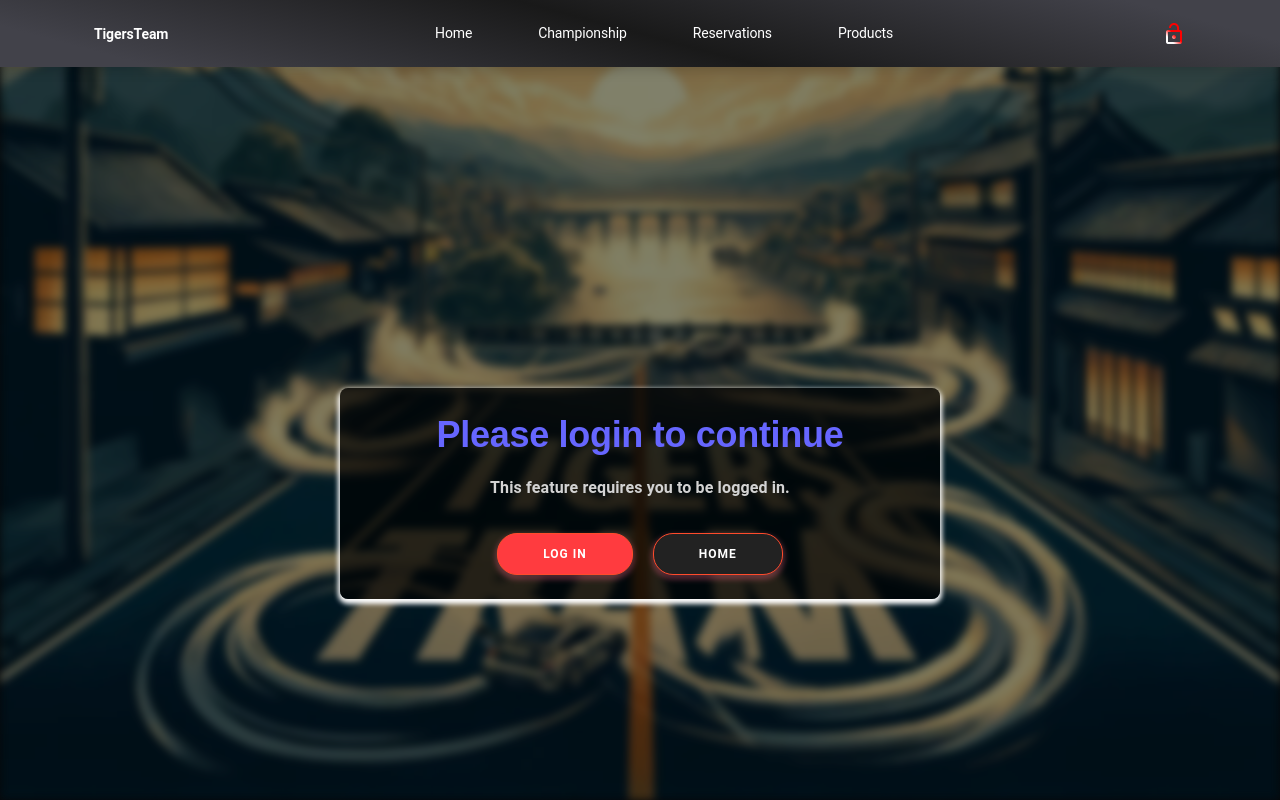
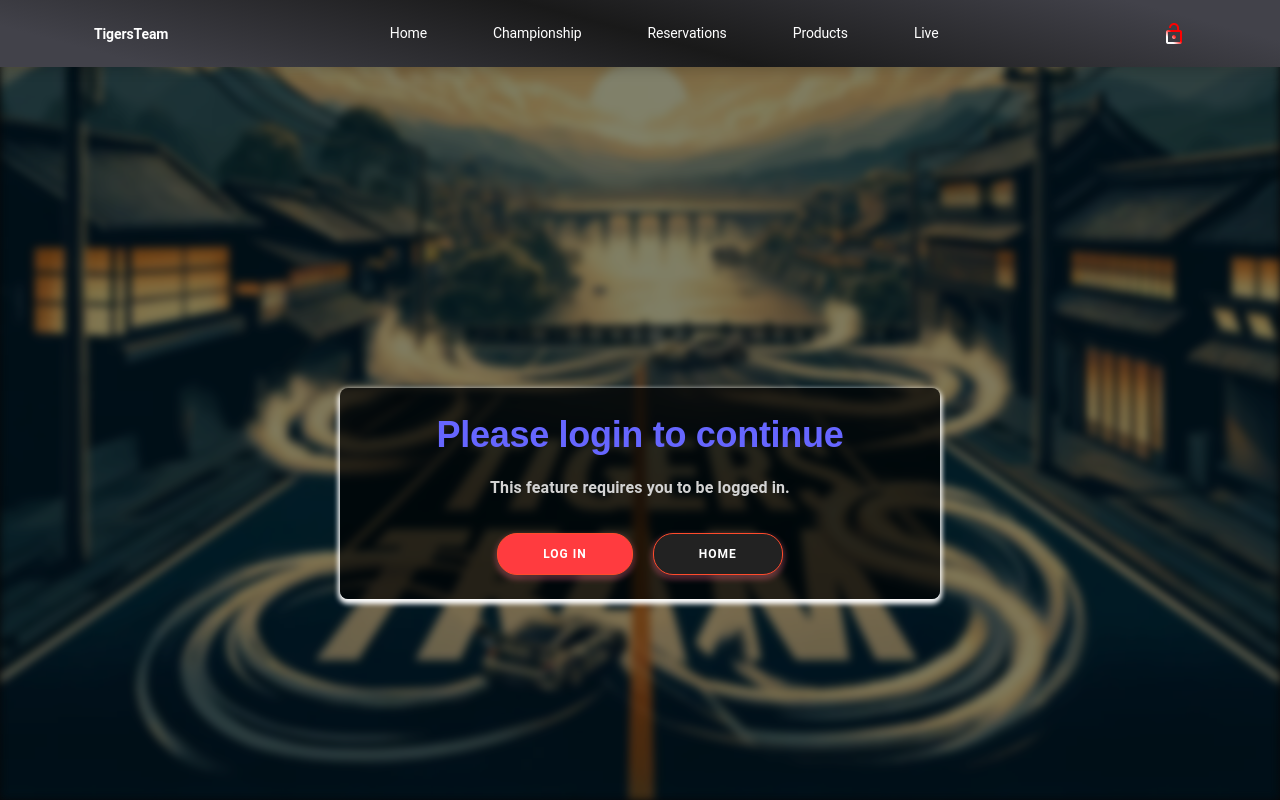
Before and after one commit to mariam-180/Tiger-Team, a React (Create React App) app: page /login-required in a window 1280 px wide. Shown: the top 800 px of the page. Built offline with nearby package versions, Linux system fonts and the light colour scheme.

Commit message:
enable live page

```diff
--- a/src/routes.js
+++ b/src/routes.js
@@ -88,6 +88,12 @@ export const getRoutesList = () => {
       requiredRole: null,
     },
     {
+      name: 'Live',
+      route: '/live',
+      component: <Live />,
+      requiredRole: null,
+    },
+    {
       name: 'Profile',
       route: '/profile',
       component: (
```
